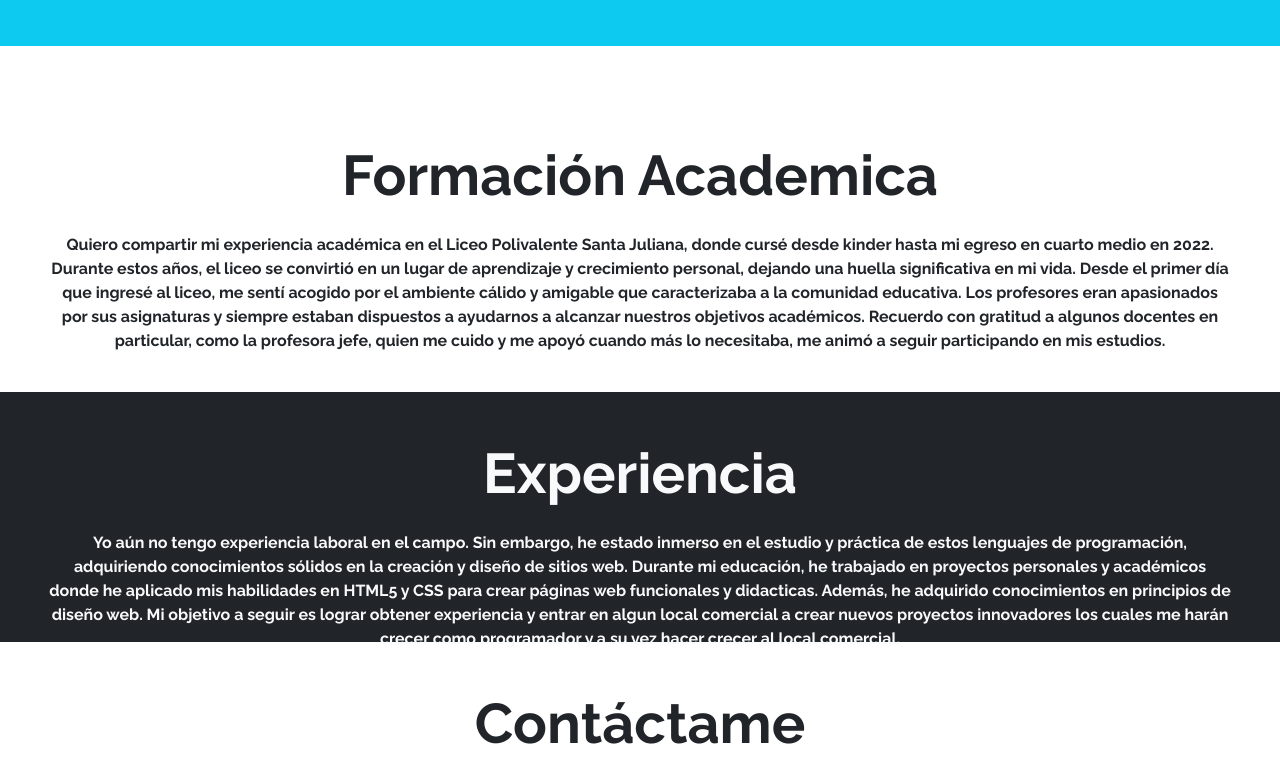
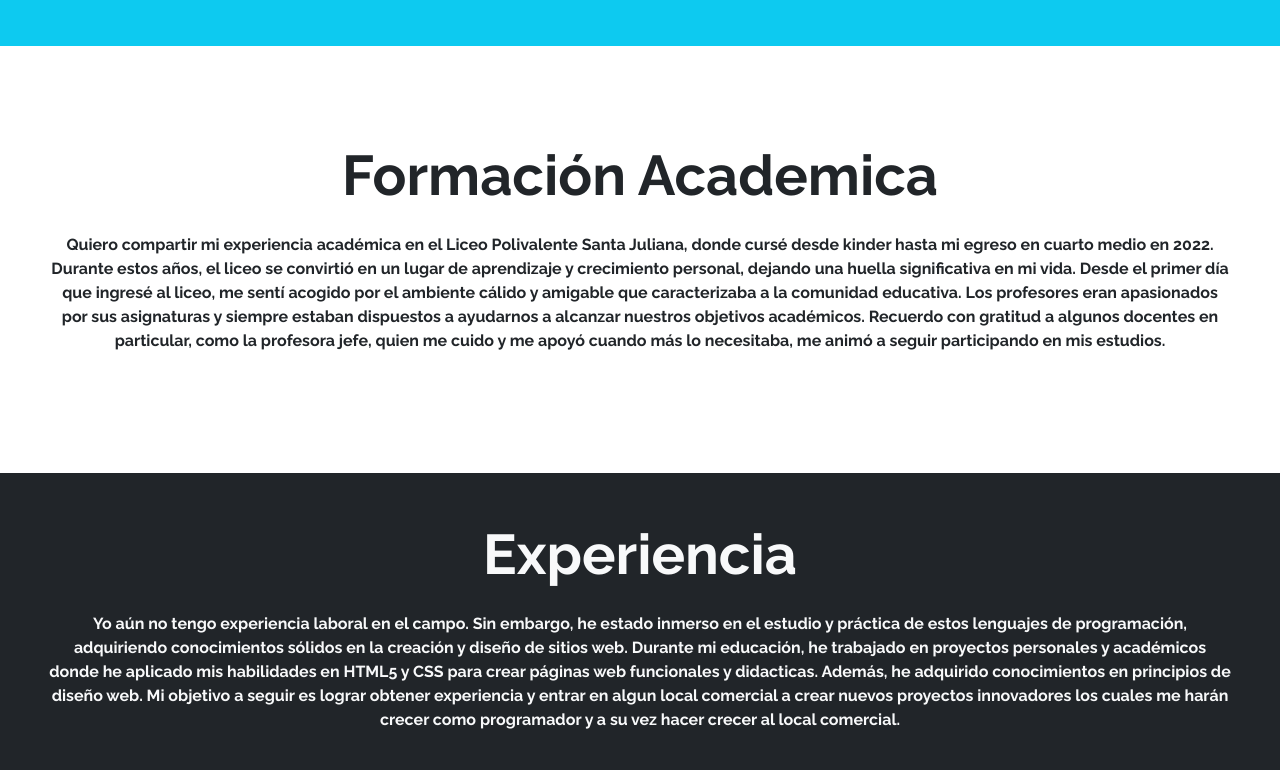
Before and after one commit to nicolascr726/nicolascr726.github.io, a plain HTML site: page index.html in a window 1280 px wide. Shown: the part 2030-2800 px from the top of the page. Drawn offline with nearby package versions, Linux system fonts and the light colour scheme.

Commit message:
add general changes

```diff
--- a/assets/css/estilos.css
+++ b/assets/css/estilos.css
@@ -2,7 +2,7 @@ body {
     font-family: "Raleway", sans-serif;
   }
 
-  /* Hero Section */
+  /* Header Section */
 
   #Header-Section {
     font-weight: 700;
@@ -15,21 +15,13 @@ body {
   /* Educación */
 
   #educacion {
-    height: 250px;
     font-weight: 700;
-    background-repeat: no-repeat;
-    background-size: cover;
-    background-position: center;
   }
 
   /* Experiencia */
 
   #experiencia {
-    height: 250px;
     font-weight: 700;
-    background-repeat: no-repeat;
-    background-size: cover;
-    background-position: center;
   }
 
   /* Contacto */
@@ -50,7 +42,6 @@ body {
 
   }
 
-
   .notime {
     font-size: 20px;
     font-family: "Raleway", sans-serif;
--- a/index.html
+++ b/index.html
@@ -243,8 +243,8 @@
 
     </section>
 
-    <footer class="bg-dark text-center text-light p-4">
-        <p class="mb-0">Nicolás Carrasco 2023. Todos los derechos reservados.</p>
+    <footer class="bg-dark text-center p-4">
+        <p class="mb-0 text-light">Nicolás Carrasco 2023. Todos los derechos reservados.</p>
     </footer>
 
 
```
